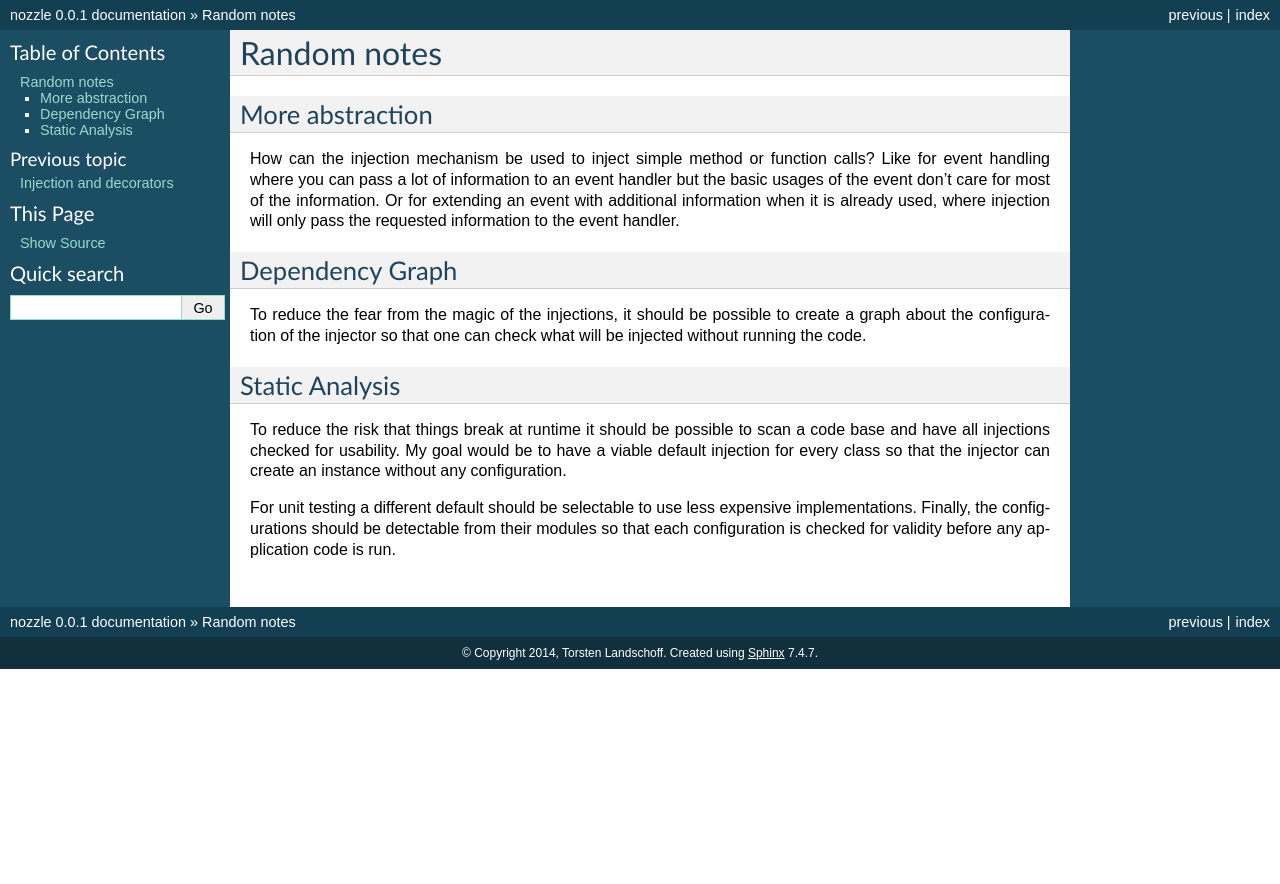
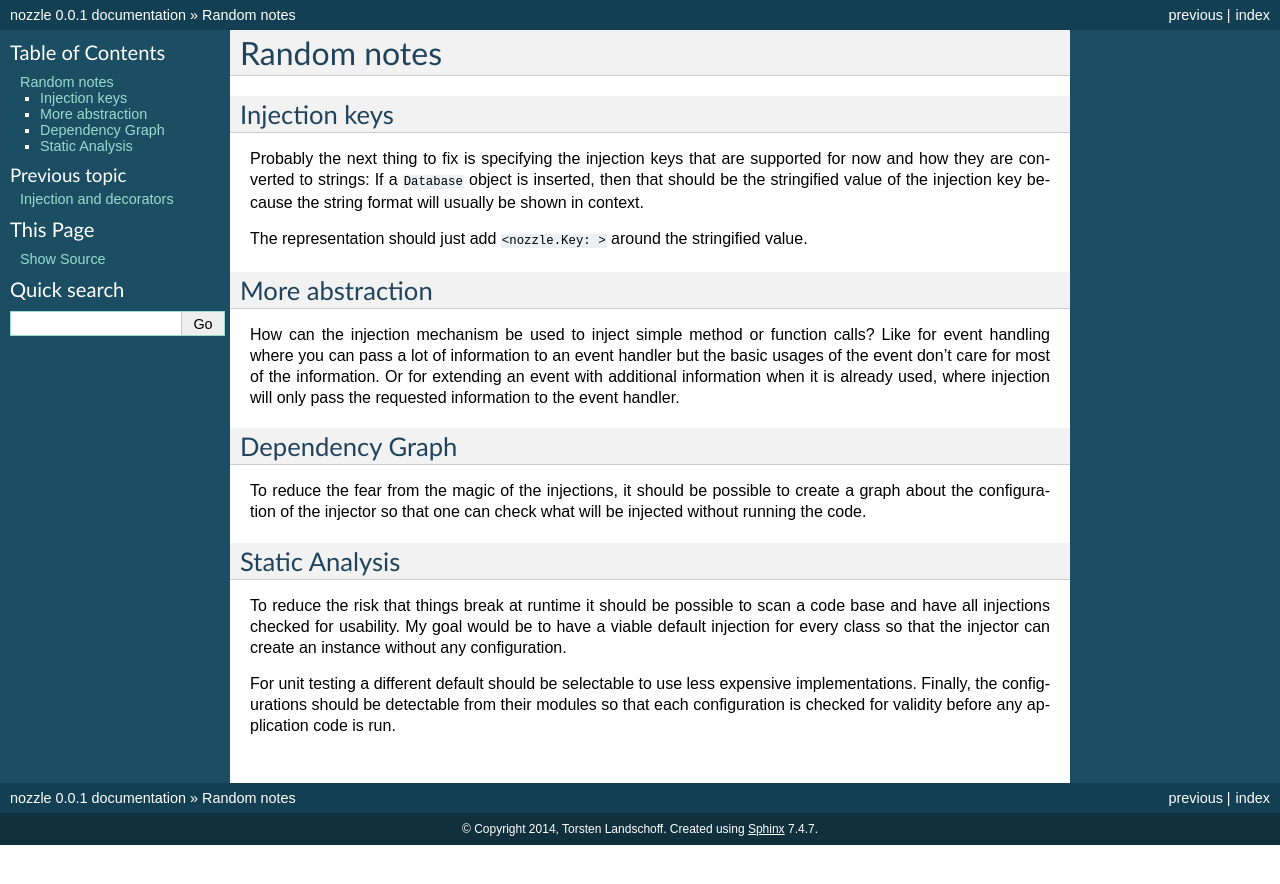
Before and after one commit to Bluehorn/nozzle, a Sphinx documentation site: the page built from doc/source/random_notes.rst, in a window 1280 px wide. Shown: the top 884 px of the page. Built offline with Sphinx 7.4.7, drawn with Linux system fonts in a browser that asks for light colours.

Commit message:
More random notes.

```diff
--- a/doc/source/random_notes.rst
+++ b/doc/source/random_notes.rst
@@ -1,5 +1,15 @@
 Random notes
 ============
+
+
+Injection keys
+--------------
+
+Probably the next thing to fix is specifying the injection keys that are supported for now and how they are
+converted to strings: If a ``Database`` object is inserted, then that should be the stringified value of the
+injection key because the string format will usually be shown in context.
+
+The representation should just add ``<nozzle.Key: >`` around the stringified value.
 
 
 More abstraction
```
